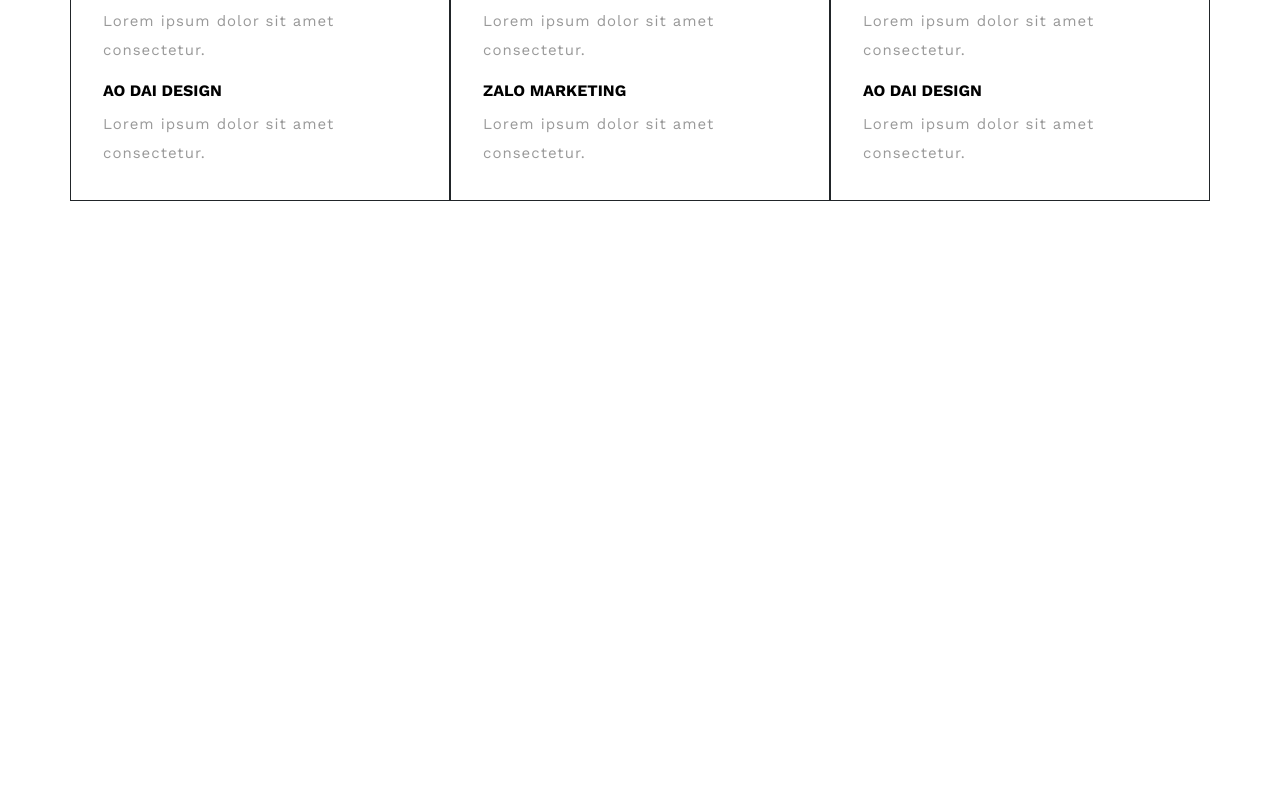
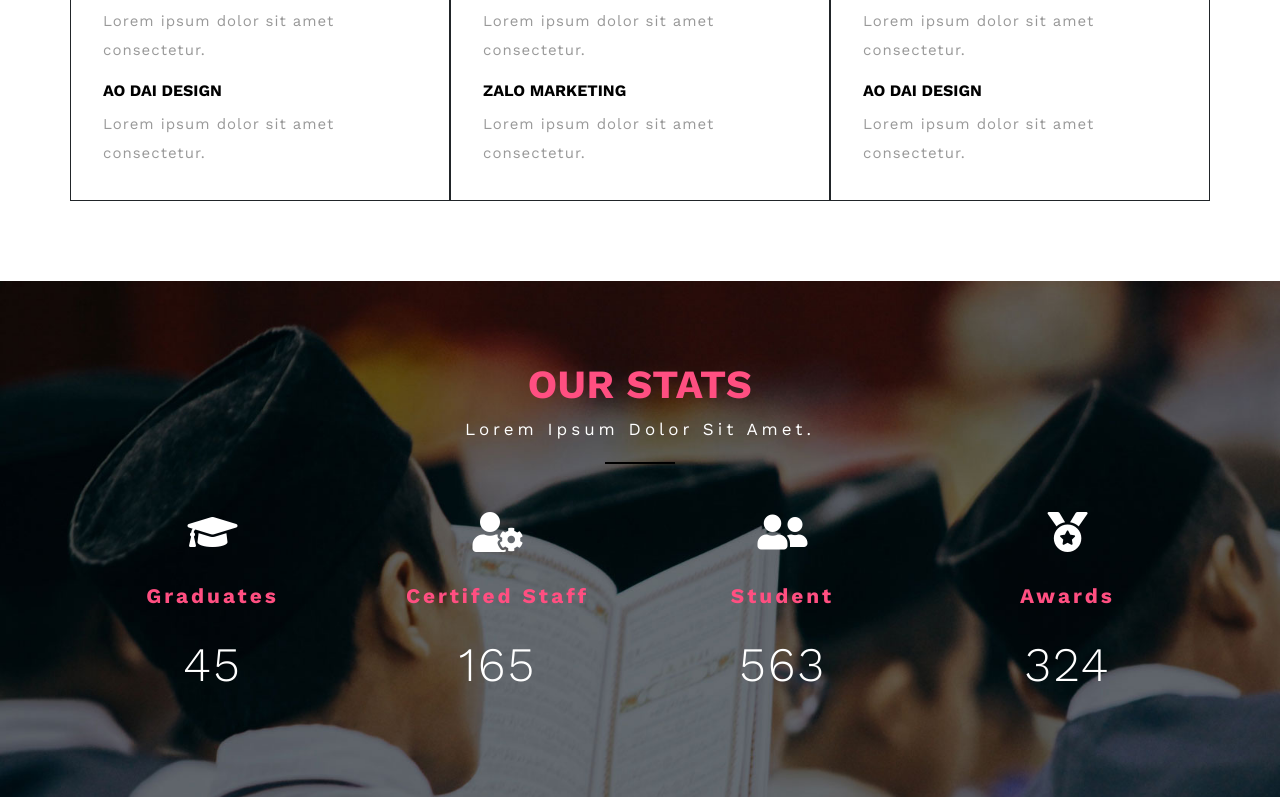
Before and after one commit to phuocphamtran/CompanyBootWeb, a plain HTML site: page index.html in a window 1280 px wide. Shown: the part 1447-2244 px from the top of the page. Before the commit the page ends 1728 px from the top, so only its background shows below. Drawn offline with nearby package versions, Linux system fonts and the light colour scheme.

Commit message:
update our stats

```diff
--- a/css/main.css
+++ b/css/main.css
@@ -28,6 +28,10 @@ body {
   display: block;
   margin: 20px auto;
 }
+.heading--white p {
+  color: white;
+}
+
 .section {
   padding: 5rem 0;
 }
@@ -184,3 +188,29 @@ body {
 .welcome__col {
   padding: 2rem;
 }
+
+/* our stats */
+.ourStats {
+  background-image: url(../img/banner2.jpg);
+  background-attachment: fixed;
+  background-size: cover;
+}
+.ourStats__content {
+  text-align: center;
+  color: white;
+}
+.ourStats__item i {
+  font-size: 2.5rem;
+}
+.ourStats__item h3 {
+  font-size: 1.3rem;
+  letter-spacing: 3px;
+  font-weight: bold;
+  margin: 30px 0 20px;
+  color: #ff4f81;
+}
+.ourStats__item p {
+  font-size: 3rem;
+  letter-spacing: 2px;
+  font-weight: 300;
+}
--- a/index.html
+++ b/index.html
@@ -187,7 +187,44 @@
     </div>
   </section>
   <!-- OUR STATS  -->
-  <section class="ourStats"></section>
+  <section class="ourStats section">
+      <div class="heading heading--white">
+      <h2>OUR STATS</h2>
+      <P>Lorem ipsum dolor sit amet.</P>
+    </div>
+    <div class="ourStats__content container">
+      <div class="row">
+        <div class="col-3">
+          <div class="ourStats__item">
+            <i class="fa fa-graduation-cap"></i>
+            <h3>Graduates</h3>
+            <p class="counter">45</p>
+          </div>
+        </div>
+         <div class="col-3">
+          <div class="ourStats__item">
+            <i class="fa fa-user-cog"></i>
+            <h3>Certifed Staff</h3>
+            <p class="counter">165</p>
+          </div>
+        </div>
+         <div class="col-3">
+          <div class="ourStats__item">
+            <i class="fa fa-user-friends"></i>
+            <h3>Student</h3>
+            <p class="counter">563</p>
+          </div>
+        </div>
+        <div class="col-3">
+          <div class="ourStats__item">
+            <i class="fa fa-medal"></i>
+            <h3>Awards</h3>
+            <p class="counter">324</p>
+          </div>
+        </div>
+      </div>
+    </div>
+  </section>
   <!-- OFFER  -->
   <section class="offer"></section>
   <!-- FEEDBACK  -->
@@ -201,6 +238,12 @@
   <script src="https://cdnjs.cloudflare.com/ajax/libs/jquery/3.6.0/jquery.min.js"
     integrity="sha512-894YE6QWD5I59HgZOGReFYm4dnWc1Qt5NtvYSaNcOP+u1T9qYdvdihz0PPSiiqn/+/3e7Jo4EaG7TubfWGUrMQ=="
     crossorigin="anonymous" referrerpolicy="no-referrer"></script>
+    <!-- couting up -->
+      <script src="https://cdnjs.cloudflare.com/ajax/libs/waypoints/4.0.1/jquery.waypoints.js"></script>
+    <script src="./js/jquery.countup.js"></script>
+    <script>
+      $(".counter").countUp();
+    </script>
   <!-- bootstrap4js -->
   <script src="https://cdn.jsdelivr.net/npm/bootstrap@5.1.0/dist/js/bootstrap.bundle.min.js"
     integrity="sha384-U1DAWAznBHeqEIlVSCgzq+c9gqGAJn5c/t99JyeKa9xxaYpSvHU5awsuZVVFIhvj"
--- /dev/null
+++ b/js/jquery.countup.js
@@ -0,0 +1,88 @@
+/*!
+* jquery.countup.js 1.0.3
+*
+* Copyright 2016, Adrián Guerra Marrero http://agmstudio.io @AGMStudio_io
+* Released under the MIT License
+*
+* Date: Oct 27, 2016
+*/
+(function( $ ){
+  "use strict";
+
+  $.fn.countUp = function( options ) {
+
+    // Defaults
+    var settings = $.extend({
+        'time': 2000,
+        'delay': 10
+    }, options);
+
+    return this.each(function(){
+
+        // Store the object
+        var $this = $(this);
+        var $settings = settings;
+
+        var counterUpper = function() {
+            if(!$this.data('counterupTo')) {
+                $this.data('counterupTo',$this.text());
+            }
+            var time = parseInt($this.data("counter-time")) > 0 ? parseInt($this.data("counter-time")) : $settings.time;
+            var delay = parseInt($this.data("counter-delay")) > 0 ? parseInt($this.data("counter-delay")) : $settings.delay;
+            var divisions = time / delay;
+            var num = $this.data('counterupTo');
+            var nums = [num];
+            var isComma = /[0-9]+,[0-9]+/.test(num);
+            num = num.replace(/,/g, '');
+            var isInt = /^[0-9]+$/.test(num);
+            var isFloat = /^[0-9]+\.[0-9]+$/.test(num);
+            var decimalPlaces = isFloat ? (num.split('.')[1] || []).length : 0;
+
+            // Generate list of incremental numbers to display
+            for (var i = divisions; i >= 1; i--) {
+
+                // Preserve as int if input was int
+                var newNum = parseInt(Math.round(num / divisions * i));
+
+                // Preserve float if input was float
+                if (isFloat) {
+                    newNum = parseFloat(num / divisions * i).toFixed(decimalPlaces);
+                }
+
+                // Preserve commas if input had commas
+                if (isComma) {
+                    while (/(\d+)(\d{3})/.test(newNum.toString())) {
+                        newNum = newNum.toString().replace(/(\d+)(\d{3})/, '$1'+','+'$2');
+                    }
+                }
+
+                nums.unshift(newNum);
+            }
+
+            $this.data('counterup-nums', nums);
+            $this.text('0');
+
+            // Updates the number until we're done
+            var f = function() {
+                $this.text($this.data('counterup-nums').shift());
+                if ($this.data('counterup-nums').length) {
+                    setTimeout($this.data('counterup-func'),delay);
+                } else {
+                    delete $this.data('counterup-nums');
+                    $this.data('counterup-nums', null);
+                    $this.data('counterup-func', null);
+                }
+            };
+            $this.data('counterup-func', f);
+
+            // Start the count up
+            setTimeout($this.data('counterup-func'),delay);
+        };
+
+        // Perform counts when the element gets into view
+        $this.waypoint(counterUpper, { offset: '100%', triggerOnce: true });
+    });
+
+  };
+
+})( jQuery );
```
Also changed, not shown: 1 other file.
